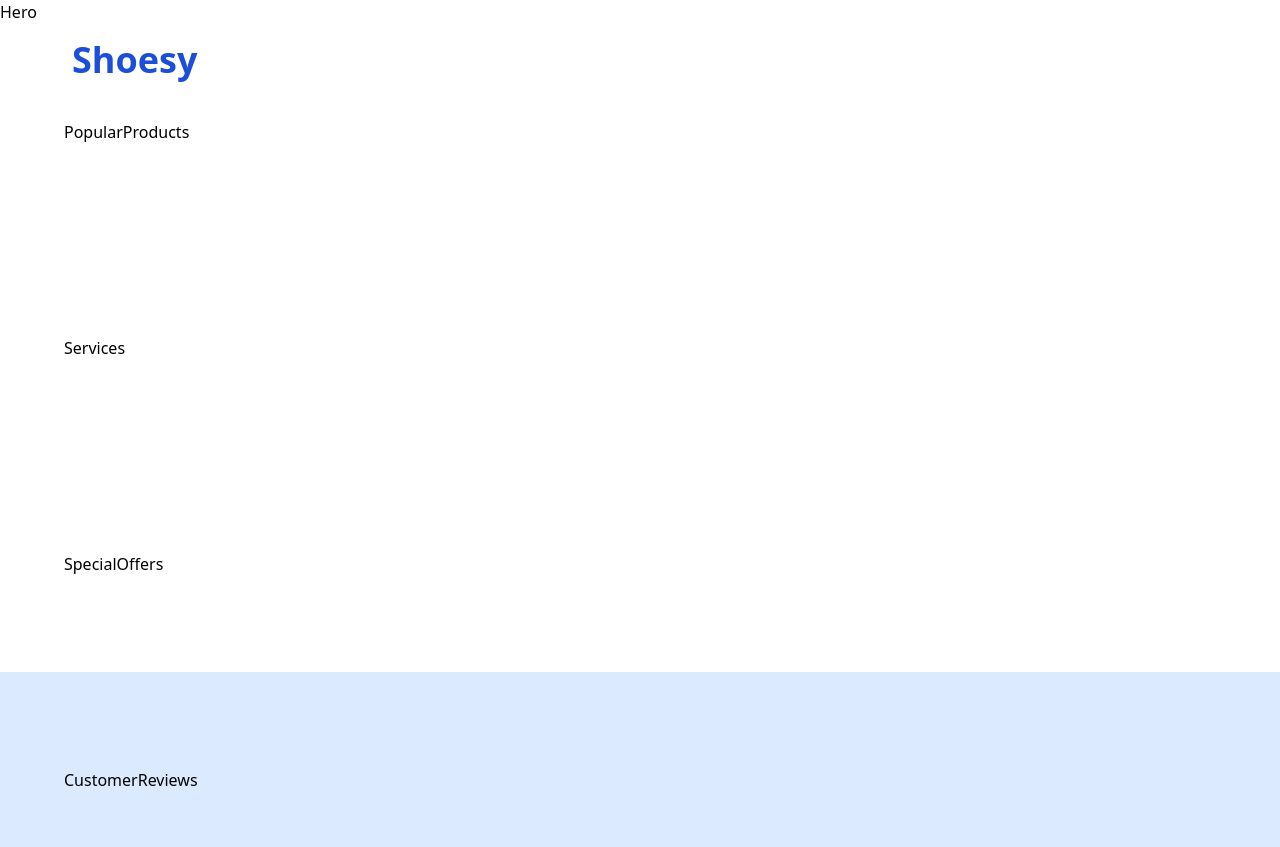
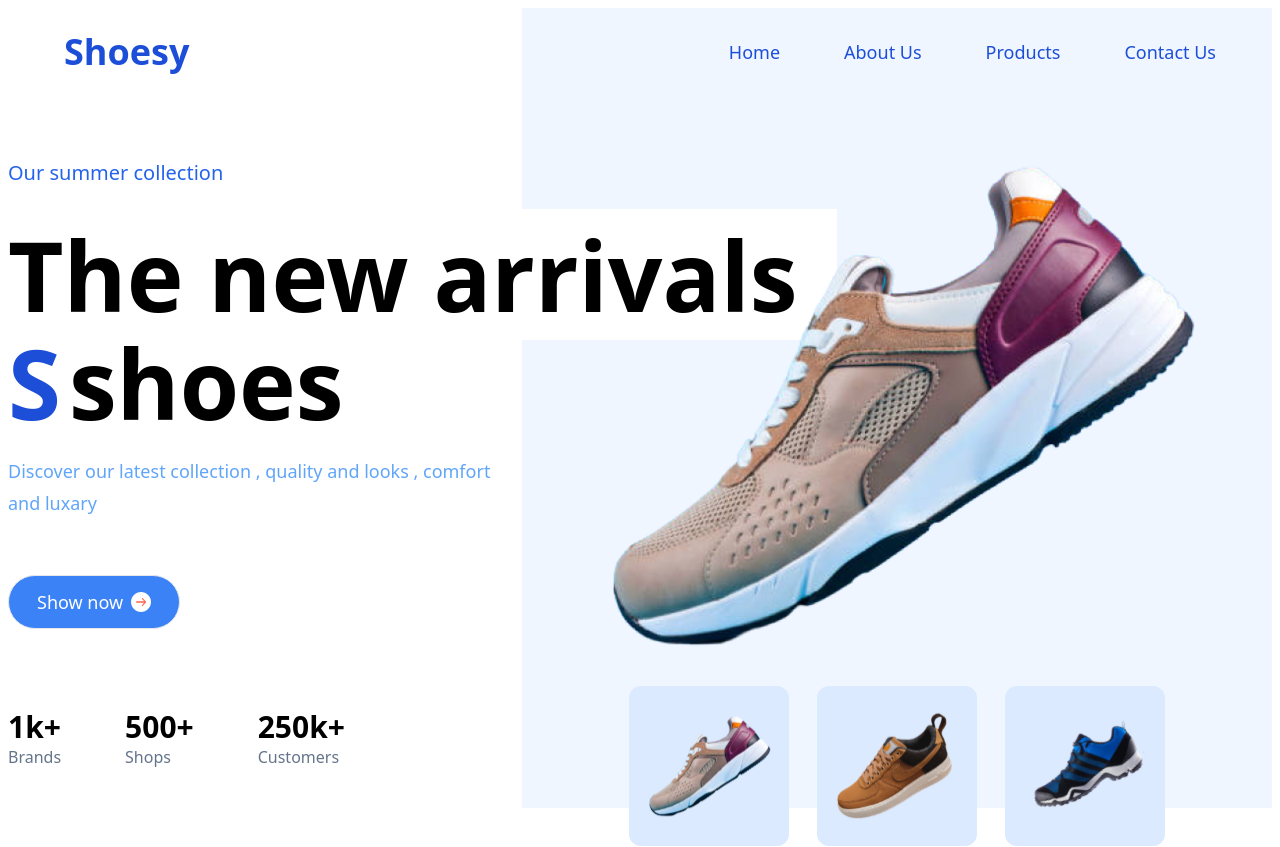
Before and after one commit to Ataa17/shoesy, a React (Create React App) app: page / in a window 1280 px wide. Shown: the top 847 px of the page. Built offline with nearby package versions, Linux system fonts and the light colour scheme.

Commit message:
Navbar and hero section added

```diff
--- /dev/null
+++ b/src/components/Button.jsx
@@ -0,0 +1,11 @@
+import React from 'react'
+
+const Button = ({label, iconURL}) => {
+  return (
+<button className='flex justify-center items-center px-7 py-4 border text-lg leading-none font-montserrat rounded-full bg-blue-500 text-white hover:bg-blue-700 ease-in-out'>
+    {label}
+    <img src={iconURL} alt="arrow right"  className="ml-2 w-5 h-5 " />
+</button>  )
+}
+
+export default Button
--- a/src/components/Nav.jsx
+++ b/src/components/Nav.jsx
@@ -1,14 +1,61 @@
-import{hamburger} from '../assets/icons'
+import { hamburger } from '../assets/icons';
+import { navLinks } from '../constants';
+import { useState } from 'react';
+
+const NavLinks = ({ onClick }) => (
+  <ul className='flex flex-col md:flex-row justify-between items-center gap-16'>
+    {navLinks.map((item) => (
+      <li key={item.label}>
+        <a
+          href={item.href}
+          className="font-serif- leading-normal text-lg text-blue-700 hover:text-blue-900 transition-colors duration-300 ease-in-out"
+          onClick={onClick}
+        >
+          {item.label}
+        </a>
+      </li>
+    ))}
+  </ul>
+);
+
 const Nav = () => {
+  const [isToggled, setIsToggled] = useState(false);
+  const toggleNav = () => setIsToggled(!isToggled);
+
   return (
     <header className='padding-x py-8 z-10 absolute w-full'>
-            <nav>
+      <nav className='flex justify-between items-center'>
         <a href="/">
-                    <h1 className="text-blue-700 text-4xl p-2 font-bold">Shoesy</h1>
+          <h1 className="text-blue-700 text-4xl font-bold">Shoesy</h1>
         </a>
+
+        {/* Desktop Navigation */}
+        <div className='max-md:hidden md:flex'>
+          <NavLinks />
+        </div>
+
+        {/* Mobile Navigation Toggle Button */}
+        <div className='md:hidden'>
+          <button
+            type='button'
+            onClick={toggleNav}
+            aria-label="Toggle Navigation"
+          >
+            <img src={hamburger} alt="hamburger icon" width={25} height={25} />
+          </button>
+        </div>
+
+        {/* Mobile Navigation */}
+        {isToggled && (
+          <div className='fixed top-0 left-0 w-full h-full bg-white flex flex-col justify-center items-center z-50 overflow-hidden '>
+            <a onClick={toggleNav} className="mb-4 cursor-pointer">            <h1 className='text-blue-600 font-bold'>X</h1>
+  </a>
+            <NavLinks onClick={toggleNav} />
+          </div>
+        )}
       </nav>
     </header>
-    )
-}
+  );
+};
 
-export default Nav
+export default Nav;
--- /dev/null
+++ b/src/components/ShoeCard.jsx
@@ -0,0 +1,30 @@
+const ShoeCard = ({ imgURL, changeBigShoeImage, bigShoeImg }) => {
+    const handleClick = () => {
+      if (bigShoeImg !== imgURL.bigShoe) {
+        changeBigShoeImage(imgURL.bigShoe);
+      }
+    };
+
+    return (
+      <div
+        className={`border-2 rounded-xl ${
+          bigShoeImg === imgURL.bigShoe
+            ? "border-blue-500 border-solid"
+            : "border-transparent"
+        } cursor-pointer max-sm:flex-1`}
+        onClick={handleClick}
+      >
+        <div className='flex justify-center items-center bg-blue-100 bg-center bg-cover sm:w-40 sm:h-40 rounded-xl max-sm:p-4'>
+          <img
+            src={imgURL.thumbnail}
+            alt='shoe colletion'
+            width={127}
+            height={103.34}
+            className='object-contain'
+          />
+        </div>
+      </div>
+    );
+  };
+
+  export default ShoeCard;
--- a/src/components/index.js
+++ b/src/components/index.js
@@ -1,5 +1,5 @@
 import Nav from "./Nav";
 
-
-
-export { Nav };
+import Button from "./Button";
+import ShoeCard from "./ShoeCard";
+export { Nav ,Button,ShoeCard};
--- /dev/null
+++ b/src/constants/index.js
@@ -0,0 +1,124 @@
+import { facebook, instagram, shieldTick, support, truckFast, twitter } from "../assets/icons";
+import { bigShoe1, bigShoe2, bigShoe3, customer1, customer2, shoe4, shoe5, shoe6, shoe7, thumbnailShoe1, thumbnailShoe2, thumbnailShoe3 } from "../assets/images";
+
+export const navLinks = [
+    { href: "#home", label: "Home" },
+    { href: "#about-us", label: "About Us" },
+    { href: "#products", label: "Products" },
+    { href: "#contact-us", label: "Contact Us" },
+];
+
+export const shoes = [
+    {
+        thumbnail: thumbnailShoe1,
+        bigShoe: bigShoe1,
+    },
+    {
+        thumbnail: thumbnailShoe2,
+        bigShoe: bigShoe2,
+    },
+    {
+        thumbnail: thumbnailShoe3,
+        bigShoe: bigShoe3,
+    },
+];
+
+export const statistics = [
+    { value: '1k+', label: 'Brands' },
+    { value: '500+', label: 'Shops' },
+    { value: '250k+', label: 'Customers' },
+];
+
+export const products = [
+    {
+        imgURL: shoe4,
+        name: "Nike Air Jordan-01",
+        price: "$200.20",
+    },
+    {
+        imgURL: shoe5,
+        name: "Nike Air Jordan-10",
+        price: "$210.20",
+    },
+    {
+        imgURL: shoe6,
+        name: "Nike Air Jordan-100",
+        price: "$220.20",
+    },
+    {
+        imgURL: shoe7,
+        name: "Nike Air Jordan-001",
+        price: "$230.20",
+    },
+];
+
+export const services = [
+    {
+        imgURL: truckFast,
+        label: "Free shipping",
+        subtext: "Enjoy seamless shopping with our complimentary shipping service."
+    },
+    {
+        imgURL: shieldTick,
+        label: "Secure Payment",
+        subtext: "Experience worry-free transactions with our secure payment options."
+    },
+    {
+        imgURL: support,
+        label: "Love to help you",
+        subtext: "Our dedicated team is here to assist you every step of the way."
+    },
+];
+
+export const reviews = [
+    {
+        imgURL: customer1,
+        customerName: 'Morich Brown',
+        rating: 4.5,
+        feedback: "The attention to detail and the quality of the product exceeded my expectations. Highly recommended!"
+    },
+    {
+        imgURL: customer2,
+        customerName: 'Lota Mongeskar',
+        rating: 4.5,
+        feedback: "The product not only met but exceeded my expectations. I'll definitely be a returning customer!"
+    }
+];
+
+
+export const footerLinks = [
+    {
+        title: "Products",
+        links: [
+            { name: "Air Force 1", link: "/" },
+            { name: "Air Max 1", link: "/" },
+            { name: "Air Jordan 1", link: "/" },
+            { name: "Air Force 2", link: "/" },
+            { name: "Nike Waffle Racer", link: "/" },
+            { name: "Nike Cortez", link: "/" },
+        ],
+    },
+    {
+        title: "Help",
+        links: [
+            { name: "About us", link: "/" },
+            { name: "FAQs", link: "/" },
+            { name: "How it works", link: "/" },
+            { name: "Privacy policy", link: "/" },
+            { name: "Payment policy", link: "/" },
+        ],
+    },
+    {
+        title: "Get in touch",
+        links: [
+            { name: "customer@nike.com", link: "mailto:customer@nike.com" },
+            { name: "+92554862354", link: "tel:+92554862354" },
+        ],
+    },
+];
+
+export const socialMedia = [
+    { src: facebook, alt: "facebook logo" },
+    { src: twitter, alt: "twitter logo" },
+    { src: instagram, alt: "instagram logo" },
+];
--- a/src/index.css
+++ b/src/index.css
@@ -22,3 +22,9 @@
 .padding-y{
     @apply sm:py-24 py-12;
 }
+@layer components{
+    .max-container{
+    max-width: 1440px;
+    margin: 0 auto;
+    }
+}
--- a/src/sections/Hero.jsx
+++ b/src/sections/Hero.jsx
@@ -1,7 +1,62 @@
+import { arrowRight } from '../assets/icons'
+import { Button,ShoeCard } from '../components'
+import { shoes,statistics } from '../constants'
+import { bigShoe1 } from '../assets/images'
+import { useState } from 'react'
 
 const Hero = () => {
+  const [bigShoeImg, setBigShoeImg] = useState(bigShoe1);
   return (
-    <div>Hero</div>
+    <section id="home" className="w-full  p-2 max-md:pl-3 flex md:flex-row flex-col justify-center gap-2 min-h-screen max-container ">
+      <div className="relative xl:w-2/5 flex flex-col
+  justify-center items-start w-full max-xl:padding-x pt-28">
+        <p className='text-xl text-blue-600'>Our summer collection</p>
+        <h1 className='mt-10 text-8xl max-sm:text-7xl max-sm:leading-8xl
+        font-bold
+        '><span className='xl:bg-white xl:whitespace-nowrap relative pr-10 z-[1]'>
+            The new arrivals
+          </span>
+          <br />
+          <span className='text-blue-700 inline-block mt-3 mr-2'> S </span>
+          shoes
+        </h1>
+        <p className='text-blue-400 mt-6 mb-14 text-lg leading-8 sm:max-w-s'>Discover our latest collection , quality and looks , comfort and luxary</p>
+        <Button label="Show now" iconURL={arrowRight} />
+        <div className='flex justify-start items-start flex-wrap w-full mt-20 gap-16'>
+          {
+            statistics.map((stat) => {
+              return (
+                <div key={stat.label}>
+                  <p className='font-bold text-3xl'>{stat.value}</p>
+                  <p className='text-slate-500 leading-6'>{stat.label}</p>
+                </div>
+
+              )
+            })
+          }
+
+        </div>
+      </div>
+      <div className='relative flex-1 flex justify-center items-center xl:min-h-screen max-xl:py-40 bg-cover bg-center bg-blue-50'>
+        <img src={bigShoeImg} alt="shoe" width={610} height={500} className="object-contain relative z-[1] ease-in-out" />
+        <div className='absolute bottom-[-5%] flex sm:gap-6 gap-4 sm:lef-[10%] max-sm:px-6 mt-2 '>
+          {
+            shoes.map((shoe) => {return (
+            <div key={shoe}>
+                <ShoeCard
+                  imgURL={shoe}
+                  changeBigShoeImage={(shoe)=>{setBigShoeImg(shoe)}}
+                  BigshoeImg={bigShoeImg}
+
+                />
+            </div>
+            )})
+          }
+        </div>
+      </div>
+
+    </section>
+
   )
 }
 
```
Also changed, not shown: 1 other file (tests, documents, lock files or other folders). Lines whose indentation alone changed are shown as unchanged.
